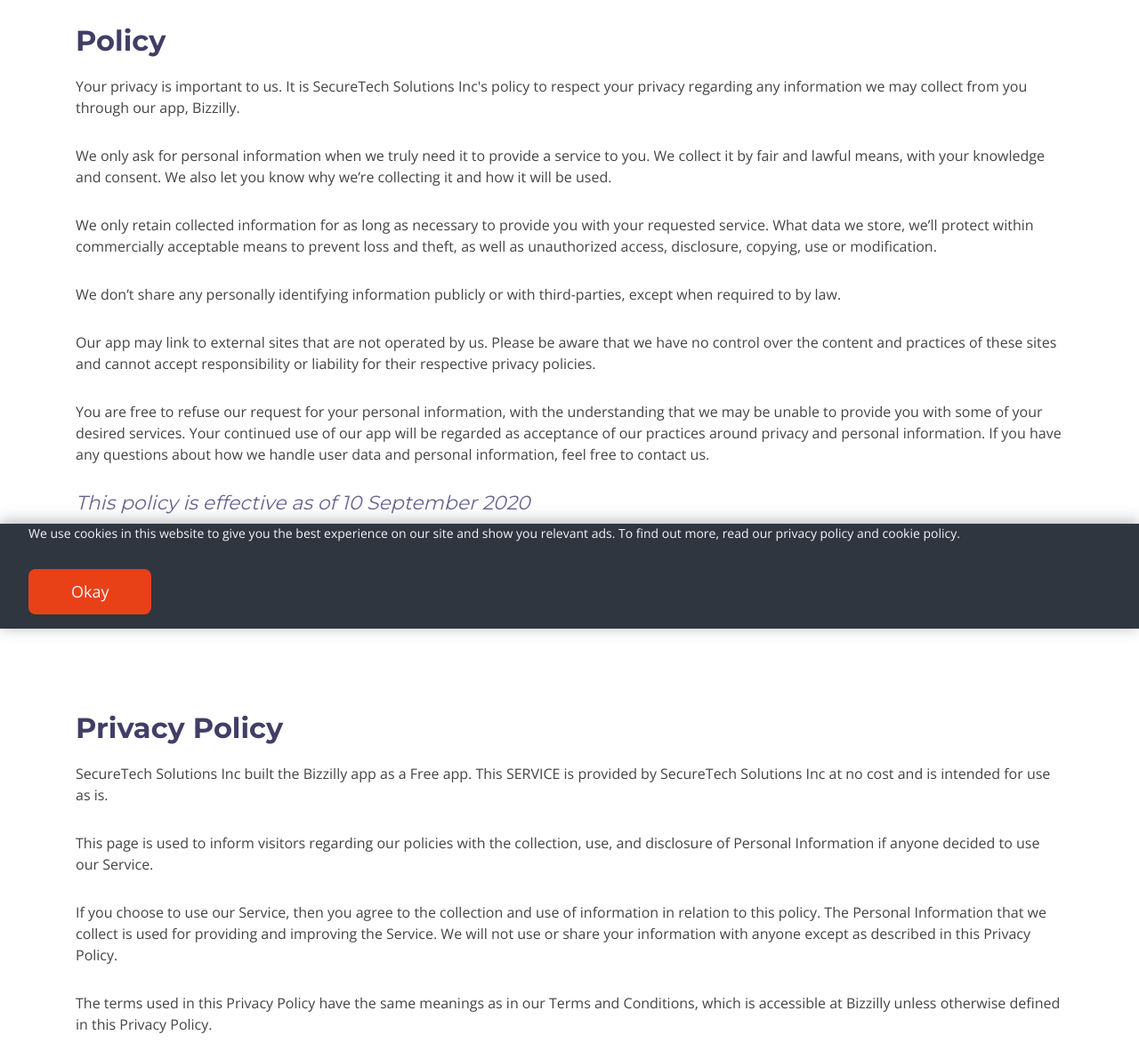
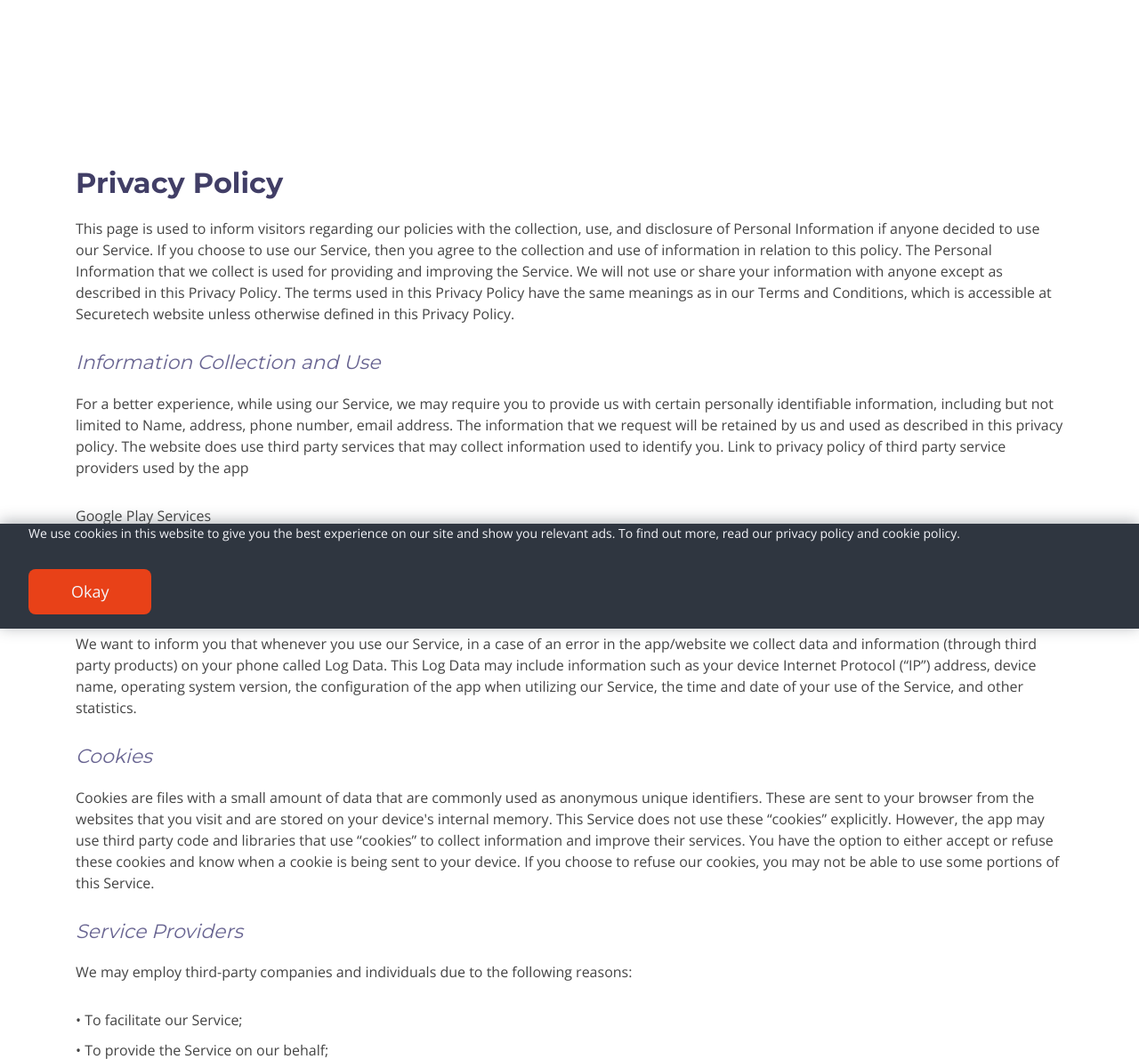
Before and after one commit to Harshalkhed/securetech, a plain HTML site: page Privacy-policy.html in a window 1280 px wide. Shown: the part 93-1284 px from the top of the page at 89% size. Drawn offline with nearby package versions, Linux system fonts and the light colour scheme.

Commit message:
policy and terms and conditions update

```diff
--- a/Privacy-policy.html
+++ b/Privacy-policy.html
@@ -82,31 +82,7 @@
     ============================-->
     <section id="about">
 
-      <div class="container">
-        <div class="row">
 
-
-
-          <div class="col-lg-12 col-md-6">
-            <div class="about-content">
-              <h2>Policy</h2>
-              <p>Your privacy is important to us. It is SecureTech Solutions Inc's policy to respect your privacy regarding any information we may collect from you through our app, Bizzilly.</h3>
-              <p>We only ask for personal information when we truly need it to provide a service to you. We collect it by fair and lawful means, with your knowledge and consent. We also let you know why we’re collecting it and how it will be used.</p>
-              <p>We only retain collected information for as long as necessary to provide you with your requested service. What data we store, we’ll protect within commercially acceptable means to prevent loss and theft, as well as unauthorized access, disclosure, copying, use or modification.</p>
-              <p>We don’t share any personally identifying information publicly or with third-parties, except when required to by law.</p>
-              <p>Our app may link to external sites that are not operated by us. Please be aware that we have no control over the content and practices of these sites and cannot accept responsibility or liability for their respective privacy policies.</p>
-              <p>
-                You are free to refuse our request for your personal information, with the understanding that we may be unable to provide you with some of your desired services.
-                Your continued use of our app will be regarded as acceptance of our practices around privacy and personal information. If you have any questions about how we handle user data and personal information, feel free to contact us.
-
-              </p>
-              <h3>This policy is effective as of 10 September 2020</h3>
-
-
-            </div>
-          </div>
-        </div>
-      </div>
 
     </section>
 
@@ -120,15 +96,12 @@
           <div class="col-lg-12 col-md-6">
             <div class="about-content">
               <h2>Privacy Policy</h2>
-              <p>SecureTech Solutions Inc built the Bizzilly app as a Free app. This SERVICE is provided by SecureTech Solutions Inc at no cost and is intended for use as is.</p>
-              <p>This page is used to inform visitors regarding our policies with the collection, use, and disclosure of Personal Information if anyone decided to use our Service.</p>
-              <p>If you choose to use our Service, then you agree to the collection and use of information in relation to this policy. The Personal Information that we collect is used for providing and improving the Service. We will not use or share your information with anyone except as described in this Privacy Policy.</p>
-              <p>The terms used in this Privacy Policy have the same meanings as in our Terms and Conditions, which is accessible at Bizzilly unless otherwise defined in this Privacy Policy.</p>
+              <p>This page is used to inform visitors regarding our policies with the collection, use, and disclosure of Personal Information if anyone decided to use our Service. If you choose to use our Service, then you agree to the collection and use of information in relation to this policy. The Personal Information that we collect is used for providing and improving the Service. We will not use or share your information with anyone except as described in this Privacy Policy. The terms used in this Privacy Policy have the same meanings as in our Terms and Conditions, which is accessible at Securetech website unless otherwise defined in this Privacy Policy.
+              </p>
               <h3>Information Collection and Use</h3>
-              <p>For a better experience, while using our Service, we may require you to provide us with certain personally identifiable information, including but not limited to Name, address, phone number, email address. The information that we request will be retained by us and used as described in this privacy policy.</p>
+              <p>For a better experience, while using our Service, we may require you to provide us with certain personally identifiable information, including but not limited to Name, address, phone number, email address. The information that we request will be retained by us and used as described in this privacy policy. The website does use third party services that may collect information used to identify you. Link to privacy policy of third party service providers used by the app
+              </p>
               <p>
-                The app does use third party services that may collect information used to identify you.
-Link to privacy policy of third party service providers used by the app
                 <ul>
                   <li>Google Play Services</li>
                   <li>Google Analytics for Firebase</li>
@@ -138,15 +111,14 @@ Link to privacy policy of third party service providers used by the app
 
               <h3>Log Data</h3>
               <p>
-                We want to inform you that whenever you use our Service, in a case of an error in the app we collect data and information (through third party products) on your phone called Log Data. This Log Data may include information such as your device Internet Protocol (“IP”) address, device name, operating system version, the configuration of the app when utilizing our Service, the time and date of your use of the Service, and other statistics.
+                We want to inform you that whenever you use our Service, in a case of an error in the app/website we collect data and information (through third party products) on your phone called Log Data. This Log Data may include information such as your device Internet Protocol (“IP”) address, device name, operating system version, the configuration of the app when utilizing our Service, the time and date of your use of the Service, and other statistics.
               </p>
               <h3>Cookies</h3>
               <p>
-                Cookies are files with a small amount of data that are commonly used as anonymous unique identifiers. These are sent to your browser from the websites that you visit and are stored on your device's internal memory.
+                Cookies are files with a small amount of data that are commonly used as anonymous unique identifiers. These are sent to your browser from the websites that you visit and are stored on your device's internal memory. This Service does not use these “cookies” explicitly. However, the app may use third party code and libraries that use “cookies” to collect information and improve their services. You have the option to either accept or refuse these cookies and know when a cookie is being sent to your device. If you choose to refuse our cookies, you may not be able to use some portions of this Service.
+
               </p>
-              <p>
-                This Service does not use these “cookies” explicitly. However, the app may use third party code and libraries that use “cookies” to collect information and improve their services. You have the option to either accept or refuse these cookies and know when a cookie is being sent to your device. If you choose to refuse our cookies, you may not be able to use some portions of this Service.
-              </p>
+
               <h3>
                 Service Providers
               </h3>
@@ -162,32 +134,34 @@ Link to privacy policy of third party service providers used by the app
               </ul>
               <p>
                 We want to inform users of this Service that these third parties have access to your Personal Information. The reason is to perform the tasks assigned to them on our behalf. However, they are obligated not to disclose or use the information for any other purpose.
+
               </p>
               <h3>
                 Security
               </h3>
               <p>
                 We value your trust in providing us your Personal Information, thus we are striving to use commercially acceptable means of protecting it. But remember that no method of transmission over the internet, or method of electronic storage is 100% secure and reliable, and we cannot guarantee its absolute security.
+
               </p>
               <h3>
                 Links to Other Sites
               </h3>
               <p>
                 This Service may contain links to other sites. If you click on a third-party link, you will be directed to that site. Note that these external sites are not operated by us. Therefore, we strongly advise you to review the Privacy Policy of these websites. We have no control over and assume no responsibility for the content, privacy policies, or practices of any third-party sites or services.
+
               </p>
               <h3>
                 Children’s Privacy
               </h3>
               <p>
                 These Services do not address anyone under the age of 13. We do not knowingly collect personally identifiable information from children under 13. In the case we discover that a child under 13 has provided us with personal information, we immediately delete this from our servers. If you are a parent or guardian and you are aware that your child has provided us with personal information, please contact us so that we will be able to do necessary actions.
+
               </p>
               <h3>
                 Changes to This Privacy Policy
               </h3>
               <p>
-                We may update our Privacy Policy from time to time. Thus, you are advised to review this page periodically for any changes. We will notify you of any changes by posting the new Privacy Policy on this page.
-This policy is effective as of 2020-09-10
-
+                We may update our Privacy Policy from time to time. Thus, you are advised to review this page periodically for any changes. We will notify you of any changes by posting the new Privacy Policy on this page. This policy is effective as of 2020-09-10
               </p>
               <h3>
                 Contact Us
@@ -281,7 +255,7 @@ This policy is effective as of 2020-09-10
       <p>
         We use cookies in this website to give you the best experience on our
         site and show you relevant ads. To find out more, read our
-        <a href="#">privacy policy</a> and <a href="#">cookie policy</a>.
+        <a href="/Privacy-policy.html">privacy policy</a> and <a href="#">cookie policy</a>.
       </p>
 
       <button class="cookie-btn">
```
Also changed, not shown: TermsandServices.html (+3 -2 lines), index.html (+1 -1 lines).
